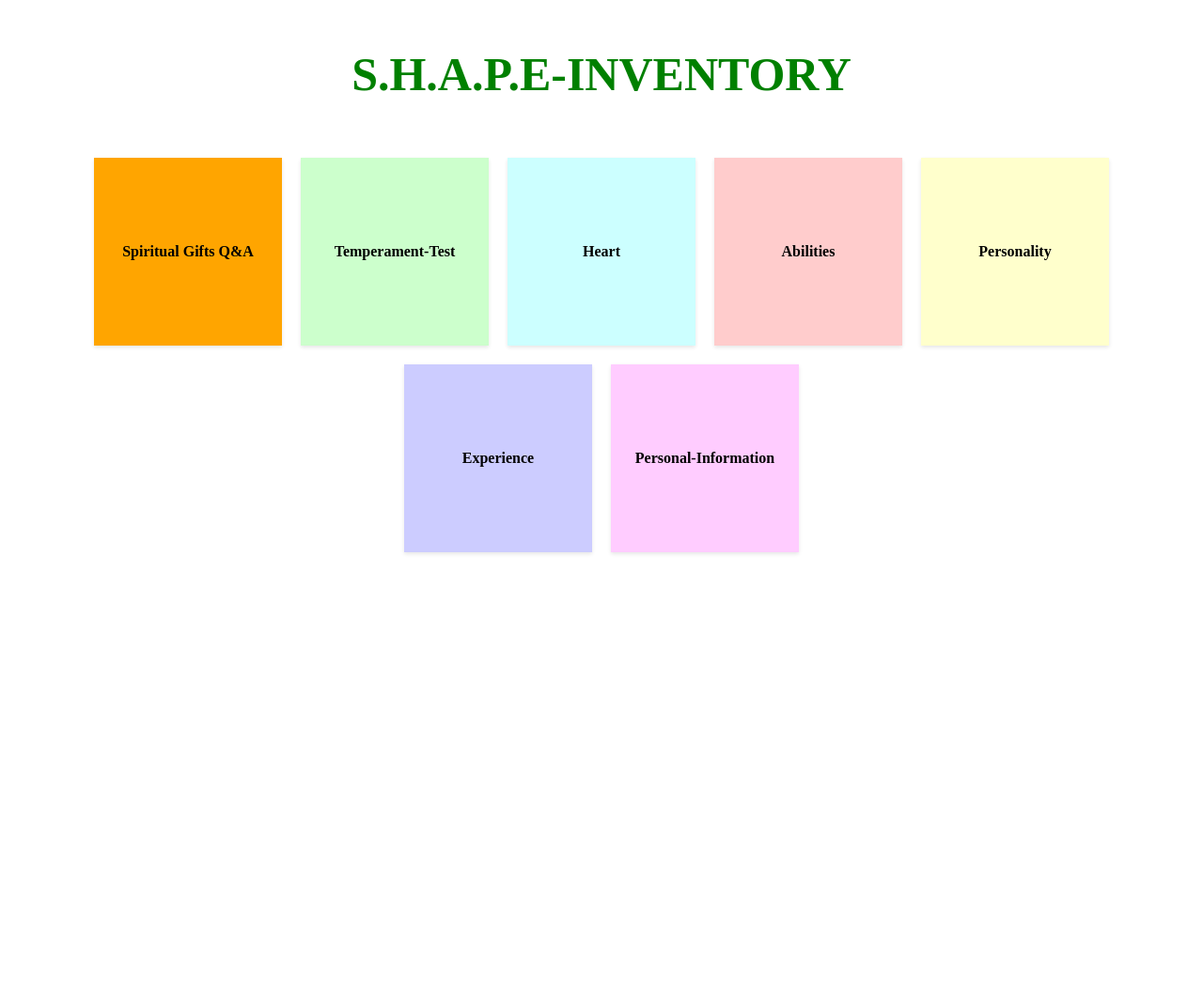
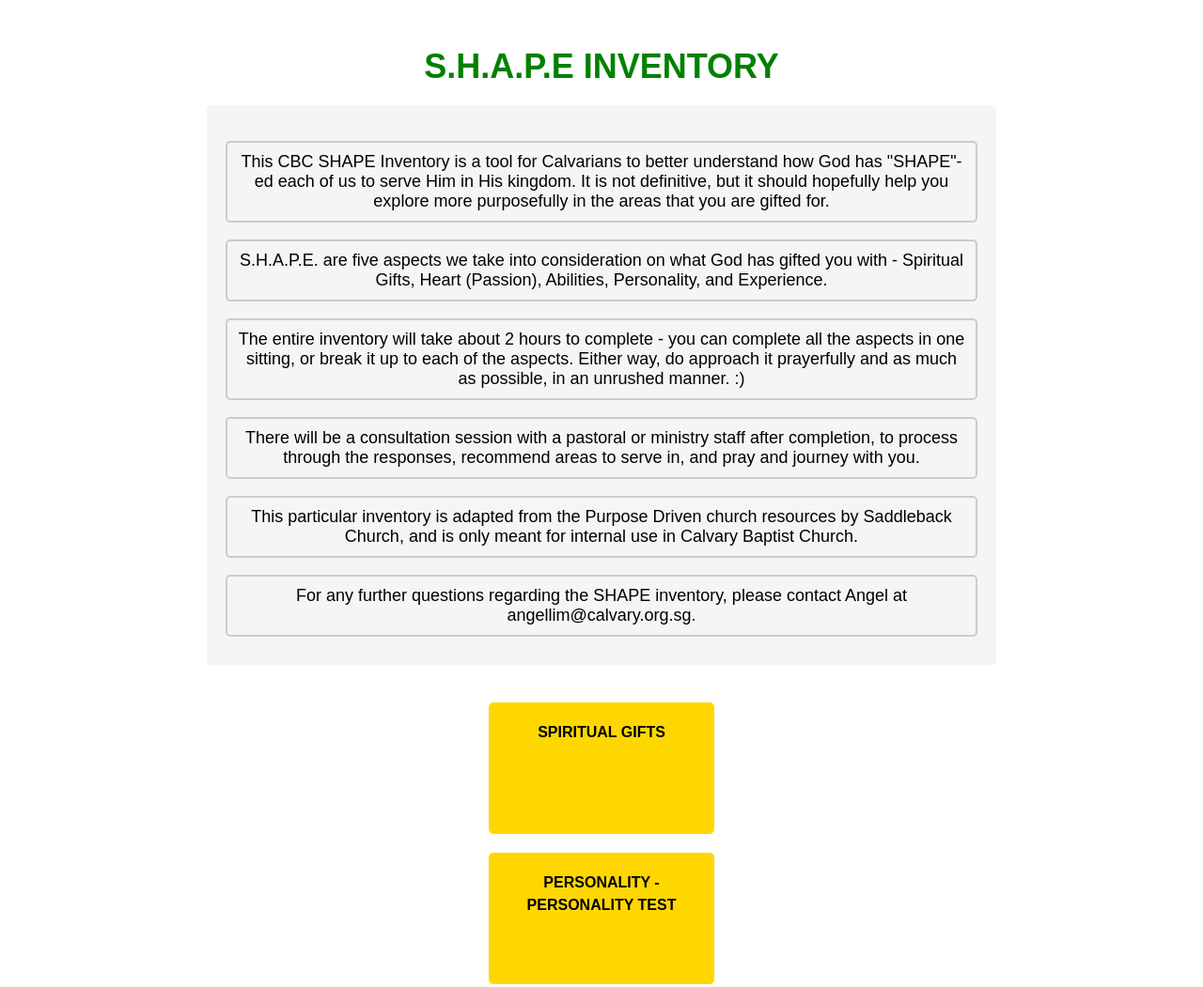
Before and after one commit to ajaydaram/shape-links, a website: page index.html in a window 1280 px wide. Shown: the top 1051 px of the page at 94% size. Before the commit the page ends 800 px from the top, so only its background shows below. Drawn offline with Linux system fonts and the light colour scheme.

Commit message:
modified

```diff
--- a/index.html
+++ b/index.html
@@ -2,85 +2,86 @@
 <html>
 <head>
   <style>
+    body {
+      font-family: Arial, sans-serif;
+    }
+
+    .container {
+      text-align: center;
+    }
+
+    .heading {
+      font-size: 36px;
+      font-weight: bold;
+      margin-top: 50px;
+      margin-bottom: 20px;
+      color: green;
+    }
+
+    .description {
+      font-size: 18px;
+      max-width: 800px;
+      margin: 0 auto;
+      padding: 20px;
+      background-color: #f5f5f5;
+      border-radius: 5px;
+      margin-bottom: 30px;
+    }
+
+    .description p {
+      border: 2px solid #cccccc;
+      padding: 10px;
+      border-radius: 5px;
+      margin-bottom: 10px;
+    }
+
     .animation-box {
       display: flex;
-      flex-wrap: wrap;
       justify-content: center;
       align-items: center;
+      flex-direction: column; /* Change to column to align links in rows */
     }
 
     .animation-box a {
-      display: flex;
-      justify-content: center;
-      align-items: center;
+      display: inline-block;
+      text-align: center;
       width: 200px;
-      height: 200px;
-      box-shadow: 0 2px 4px rgba(0, 0, 0, 0.1);
-      background-color: orange;
-      transition: box-shadow 0.3s ease;
+      height: 100px;
       margin: 10px;
+      padding: 20px;
+      background-color: #ffd700; /* Golden background color */
+      color: #000;
       text-decoration: none;
-      color: #000;
       font-weight: bold;
+      border-radius: 5px;
+      text-transform: uppercase; /* Uppercase animation names */
+      transition: background-color 0.3s ease;
+      line-height: 1.5; /* Increase line height for better alignment */
     }
 
     .animation-box a:hover {
-      box-shadow: 0 4px 8px rgba(0, 0, 0, 0);
+      background-color: #ffdf80; /* Lighter golden color on hover */
     }
-
-    .animation-box a:nth-child(1) {
-      background-color: orange;
-      color: black;
-    }
-
-    .animation-box a:nth-child(2) {
-      background-color: #ccffcc;
-      color: black;
-    }
-
-    .animation-box a:nth-child(3) {
-      background-color: #ccffff;
-      color: black;
-    }
-h1 {
-  text-align: center;
-  color: #000;
-  font-weight: bold;
-  font-size: 50px;
-  margin-top: 50px;
-  margin-bottom: 50px;
-  color: green;
-}
-    .animation-box a:nth-child(4) {
-      background-color: #ffcccc;
-      color: black;
-    }
-
-    .animation-box a:nth-child(5) {
-      background-color: #ffffcc;
-      color: black;
-    }
-
-    .animation-box a:nth-child(6) {
-      background-color: #ccccff;
-      color: black;
-    }
-
-    .animation-box a:nth-child(7) {
-      background-color: #ffccff;
-      color: black;
-}
-    /* Add more styles for other links as needed */
   </style>
 </head>
 <body>
-<div class="container"><h1>S.H.A.P.E-INVENTORY</h1></div>
+<div class="container">
+  <div class="heading">S.H.A.P.E INVENTORY</div>
+  <div class="description">
+    <p>This CBC SHAPE Inventory is a tool for Calvarians to better understand how God has "SHAPE"-ed each of us to serve Him in His kingdom. It is not definitive, but it should hopefully help you explore more purposefully in the areas that you are gifted for.</p>
+    <p>S.H.A.P.E. are five aspects we take into consideration on what God has gifted you with - Spiritual Gifts, Heart (Passion), Abilities, Personality, and Experience.</p>
+    <p>The entire inventory will take about 2 hours to complete - you can complete all the aspects in one sitting, or break it up to each of the aspects. Either way, do approach it prayerfully and as much as possible, in an unrushed manner. :)</p>
+    <p>There will be a consultation session with a pastoral or ministry staff after completion, to process through the responses, recommend areas to serve in, and pray and journey with you.</p>
+    <p>This particular inventory is adapted from the Purpose Driven church resources by Saddleback Church, and is only meant for internal use in Calvary Baptist Church.</p>
+    <p>For any further questions regarding the SHAPE inventory, please contact Angel at angellim@calvary.org.sg.</p>
+  </div>
+</div>
 <div class="animation-box">
-  <a href="https://spiritualquestionaire.netlify.app/" target="_blank">Spiritual Gifts Q&A</a>
-  <a href="https://www.humanmetrics.com/personality" target="_blank">Temperament-Test</a>
+  <a href="https://spiritualquestionaire.netlify.app/" target="_blank">SPIRITUAL GIFTS</a>
+  <a href="https://www.humanmetrics.com/personality" target="_blank">Personality - Personality Test</a>
   <a href="https://shape-heart.netlify.app/" target="_blank">Heart</a>
   <a href="https://shape-abilities.netlify.app/" target="_blank">Abilities</a>
-  <a href="https://shape-personality.netlify.app/" target="_blank">Personality</a>
+  <a href="https://shape-personality.netlify.app/" target="_blank">Personality - Temperament Test</a>
   <a href="https://shape-experience.netlify.app/" target="_blank">Experience</a>
   <a href="https://calvaryshape-8358f620067b.herokuapp.com" target="_blank">Personal-Information</a>
 </div>
```
